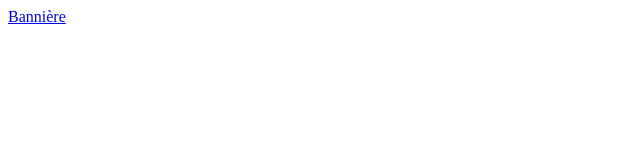
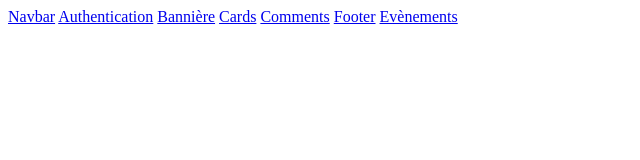
Before and after one commit to mocadi-dot/S7J2, a plain HTML site: page Index.html in a window 1280 px wide. Shown: the whole page, without its empty margins (0-640 px from the left). Drawn offline with Linux system fonts and the light colour scheme.

Commit message:
Update Index.html

```diff
--- a/Index.html
+++ b/Index.html
@@ -1,11 +1,19 @@
 <!DOCTYPE html>
 <html>
 <head>
-<title>Projet UI</title>
+<title>Projet UI, par Team Epict Fail</title>
 </head>
 <body>
-
-<a href="banner.html">Bannière</a>
-
+  <div class="row">
+      <div class="col col-8 mx-auto">
+        <a href="navbar.html">Navbar</a>
+        <a href="authentication_form.html">Authentication</a>
+        <a href="banner.html">Bannière</a>
+        <a href="cards.html">Cards</a>
+        <a href="comments.html">Comments</a>
+        <a href="footer.html">Footer</a>
+        <a href="show_event.html">Evènements</a>
+      </div>
+    </div>
 </body>
 </html>
```
